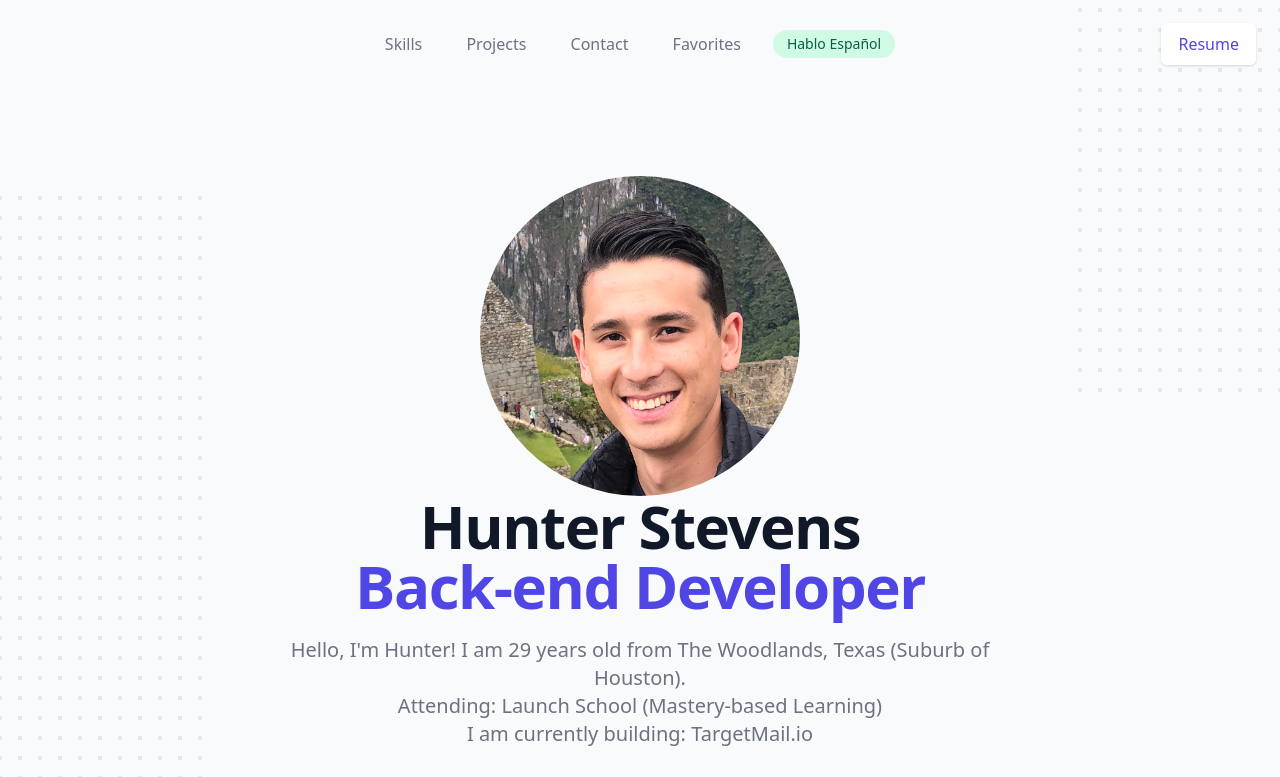
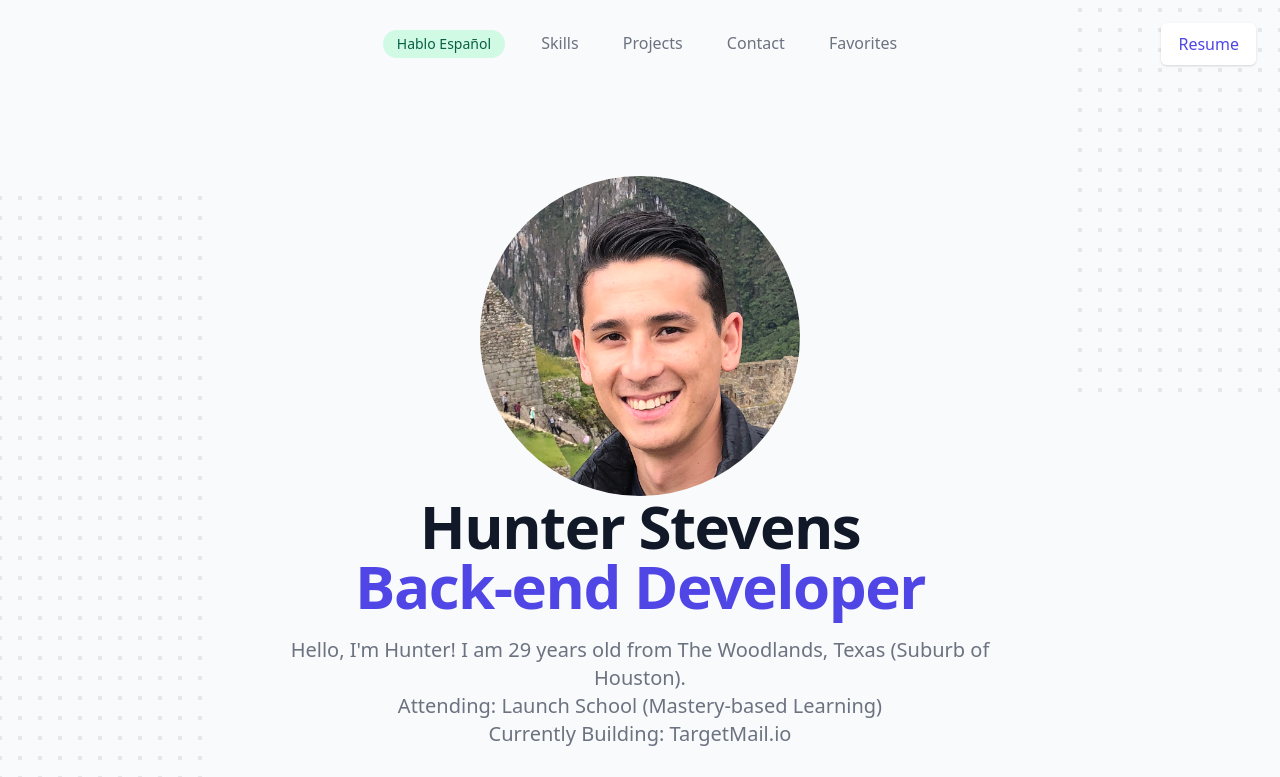
Before and after one commit to diamondalltheway/top-lobster, a plain HTML site: page index.html in a window 1280 px wide. Shown: the top 777 px of the page. Drawn offline with nearby package versions, Linux system fonts and the light colour scheme.

Commit message:
Updated header

```diff
--- a/index.html
+++ b/index.html
@@ -126,6 +126,9 @@
               </div>
             </div>
             <div class="hidden md:block">
+              <div class="inline-flex items-baseline mr-8 px-3.5 py-1 rounded-full text-sm font-medium bg-green-100 text-green-800 md:mt-2 lg:mt-0">
+                Hablo Español
+              </div>
               <a
                 href="#skills"
                 class="font-medium text-gray-500 hover:text-gray-900 focus:outline-none focus:text-gray-900 transition duration-150 ease-in-out"
@@ -146,9 +149,6 @@
                 class="ml-10 font-medium text-gray-500 hover:text-gray-900 focus:outline-none focus:text-gray-900 transition duration-150 ease-in-out"
                 >Favorites</a
               >
-            </div>
-            <div class="inline-flex items-baseline ml-8 px-3.5 py-1 rounded-full text-sm font-medium bg-green-100 text-green-800 md:mt-2 lg:mt-0">
-              Hablo Español
             </div>
 
             <div
@@ -270,7 +270,7 @@
               <br>
               Attending: Launch School (Mastery-based Learning)
               <br>
-              I am currently building: TargetMail.io
+              Currently Building: TargetMail.io
             </p>
 
             <div
```
